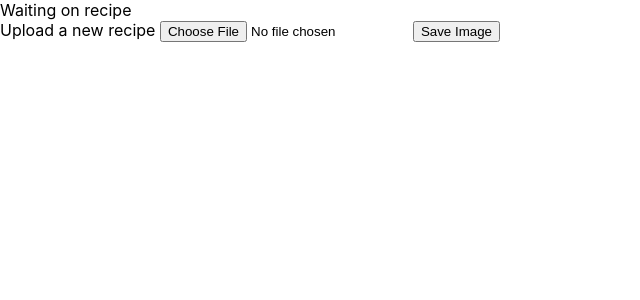
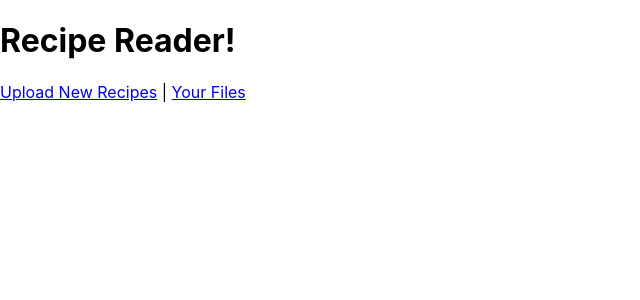
Before and after one commit to PeterMyer/Byte-RecipeReader, a React (Create React App) app in the folder client/: page / in a window 1280 px wide. Shown: the top 300 px of the page, without its empty margins (0-640 px from the left). Built offline with nearby package versions, Linux system fonts and the light colour scheme.

Commit message:
added routes for main components and home page

```diff
--- a/client/package.json
+++ b/client/package.json
@@ -10,6 +10,8 @@
     "multer": "^1.4.5-lts.1",
     "react": "^18.1.0",
     "react-dom": "^18.1.0",
+    "react-router": "^6.3.0",
+    "react-router-dom": "^6.3.0",
     "react-scripts": "5.0.1",
     "web-vitals": "^2.1.4"
   },
--- a/client/src/App.js
+++ b/client/src/App.js
@@ -1,11 +1,15 @@
 
 import './App.css';
-import NewRecipe from './ImgUpload'
+import { Link } from "react-router-dom";
+
+
 
 function App() {
   return (
     <div>
-      <NewRecipe/>
+      <h1>Recipe Reader!</h1>
+      <Link to="/upload">Upload New Recipes</Link> |{" "}
+      <Link to="/files">Your Files</Link>
     </div>
 
   );
--- a/client/src/ImgUpload.js
+++ b/client/src/ImgUpload.js
@@ -1,5 +1,6 @@
 import React from "react";
 import apiService from "./apiService";
+import {Link} from "react-router-dom"
 
 class NewRecipe extends React.Component {
   constructor() {
@@ -36,7 +37,7 @@ class NewRecipe extends React.Component {
   handleSubmit(event) {
     event.preventDefault()
 
-    apiService.uploads.saveImage(this.state.form)
+    apiService.upload.saveImage(this.state.form)
   }
 
 
@@ -60,6 +61,8 @@ class NewRecipe extends React.Component {
             <button type="submit"> Save Image</button>
           </form>
           </div>
+          <Link to="/">Home</Link>|{" "}
+          <Link to="/files">Your Files </Link>
         </div>
       );
     }
--- a/client/src/apiService.js
+++ b/client/src/apiService.js
@@ -6,7 +6,7 @@ const apiClient = axios.create({
 })
 
 export default {
-  uploads: {
+  upload: {
    saveImage:  async (payload) => {
     try {
       let response = await apiClient.post('/uploads', payload, {
@@ -19,4 +19,15 @@ export default {
         console.log(error)
       }
     }
-  }}
+  },
+  import: {
+    retrieveImage: async () => {
+      try {
+        let response = await apiClient.get('/uploads')
+        return response
+      } catch (error){
+        console.log(error)
+      }
+    }
+  }
+}
--- /dev/null
+++ b/client/src/images.js
@@ -0,0 +1,30 @@
+import React from "react";
+import apiService from "./apiService";
+import { Link } from "react-router-dom";
+
+
+class UserImages extends React.Component {
+  constructor() {
+    super()
+    this.state = {
+     images: null
+    }
+  }
+
+  componentDidMount(){
+    let imgs = apiService.import.retrieveImage()
+    this.setState({images:imgs})
+    console.log(imgs)
+    }
+
+  render() {
+    return(
+    <div>
+     <div>Your Images</div>
+     <Link to="/">Home</Link>|{" "}
+     <Link to="/upload">Upload New Files </Link> |{" "}
+    </div>
+  )}}
+
+
+export default UserImages
--- a/client/src/index.js
+++ b/client/src/index.js
@@ -2,12 +2,21 @@ import React from 'react';
 import ReactDOM from 'react-dom/client';
 import './index.css';
 import App from './App';
+import { BrowserRouter as Router, Routes, Route } from 'react-router-dom';
 import reportWebVitals from './reportWebVitals';
+import UserImages from "./images"
+import NewRecipe from "./ImgUpload"
 
 const root = ReactDOM.createRoot(document.getElementById('root'));
 root.render(
   <React.StrictMode>
-    <App />
+    <Router>
+      <Routes>
+        <Route path="/" element={<App />} />
+        <Route path="files" element={<UserImages />} />
+        <Route path="upload" element={<NewRecipe />} />
+     </Routes>
+    </Router>
   </React.StrictMode>
 );
 
```
Also changed, not shown: 2 other files (tests, documents, lock files or other folders).
